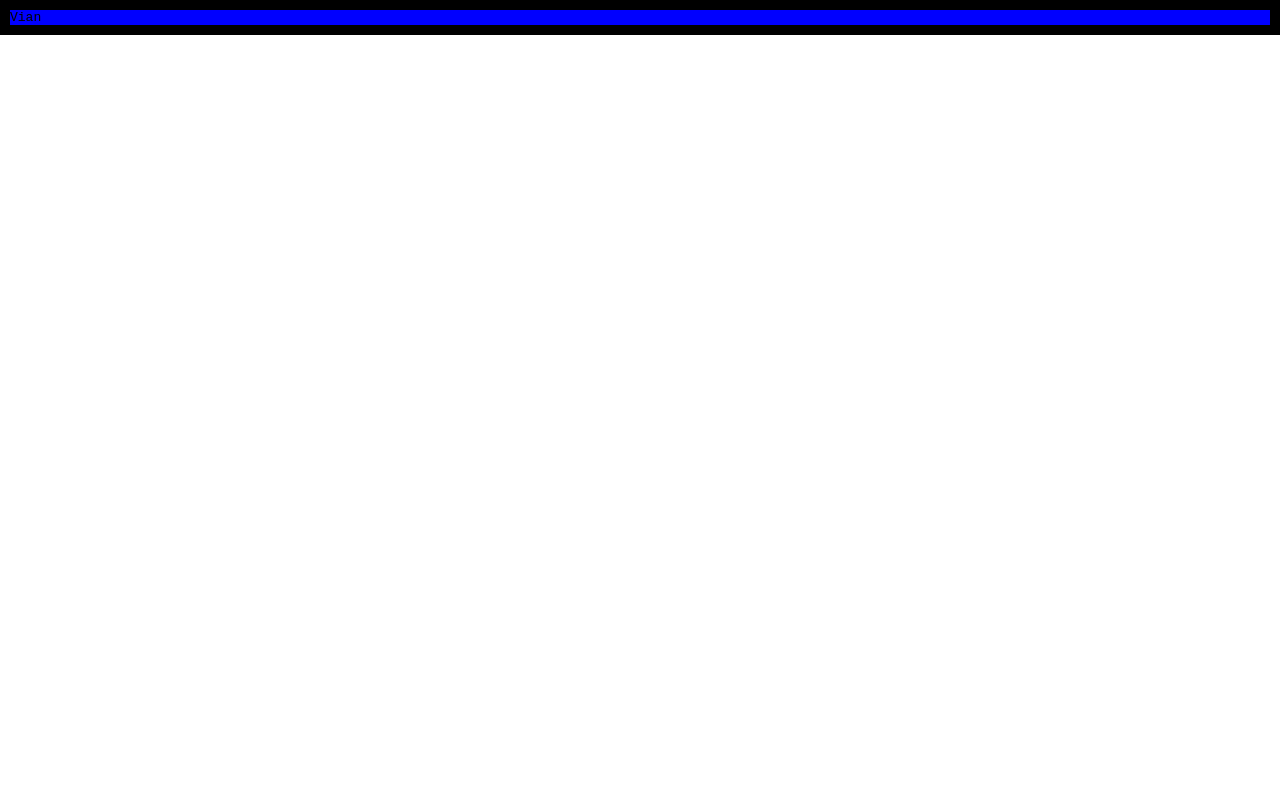
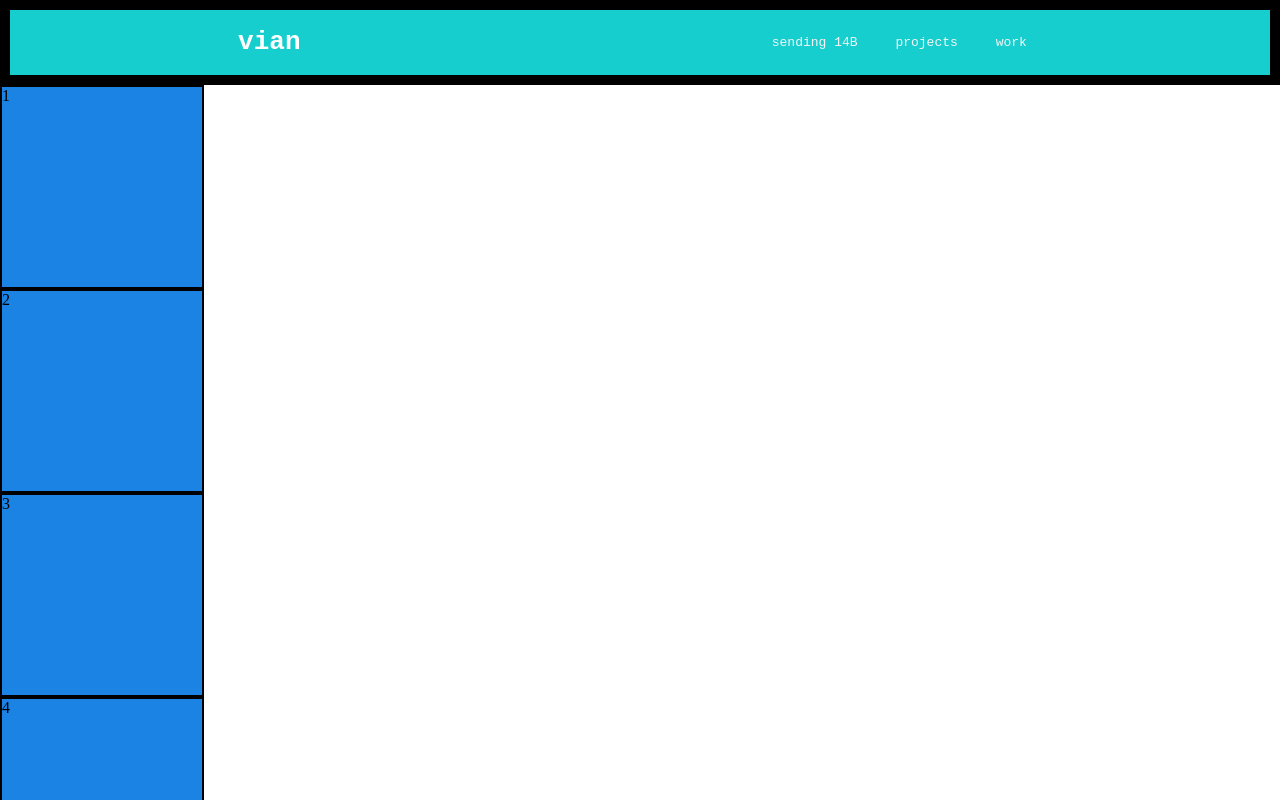
Before and after one commit to vianvianc/flex, a plain HTML site: page index.html in a window 1280 px wide. Shown: the top 800 px of the page. Drawn offline with Linux system fonts and the light colour scheme.

```diff
--- a/css/style.css
+++ b/css/style.css
@@ -1,9 +1,30 @@
-header {
-  background-color: blue;
-  border: 10px solid black;
-  font-family: monospace;
-}
 body {
   margin: 0;
   padding: 0;
 }
+header {
+  display: flex;
+  justify-content: space-around;
+  align-items: center;
+  background-color: rgb(22, 206, 206);
+  border: 10px solid black;
+  font-family: monospace;
+  color: white;
+}
+nav a {
+  text-decoration: none;
+  padding: 15px;
+  color: whitesmoke;
+}
+
+.container {
+  display: flex;
+  background-color: gold;
+  border: 5px solid black;
+}
+div {
+  width: 200px;
+  height: 200px;
+  border: 2px solid black;
+  background-color: rgb(27, 131, 228);
+}
--- a/index.html
+++ b/index.html
@@ -7,6 +7,24 @@
   </head>
 
   <body>
-    <header>Vian</header>
+    <header>
+      <h1>vian</h1>
+      <nav>
+        <a href="https://player.vimeo.com/video/36943753">sending 14B</a>
+
+        <a href="#">projects</a>
+
+        <a href="#">work</a>
+      </nav>
+    </header>
+    <main>
+      <section>
+        <div id="box-1">1</div>
+        <div id="box-2">2</div>
+        <div id="box-3">3</div>
+        <div id="box-4">4</div>
+        <div id="box-5">5</div>
+      </section>
+    </main>
   </body>
 </html>
```
Also changed, not shown: images/art.png (added).
